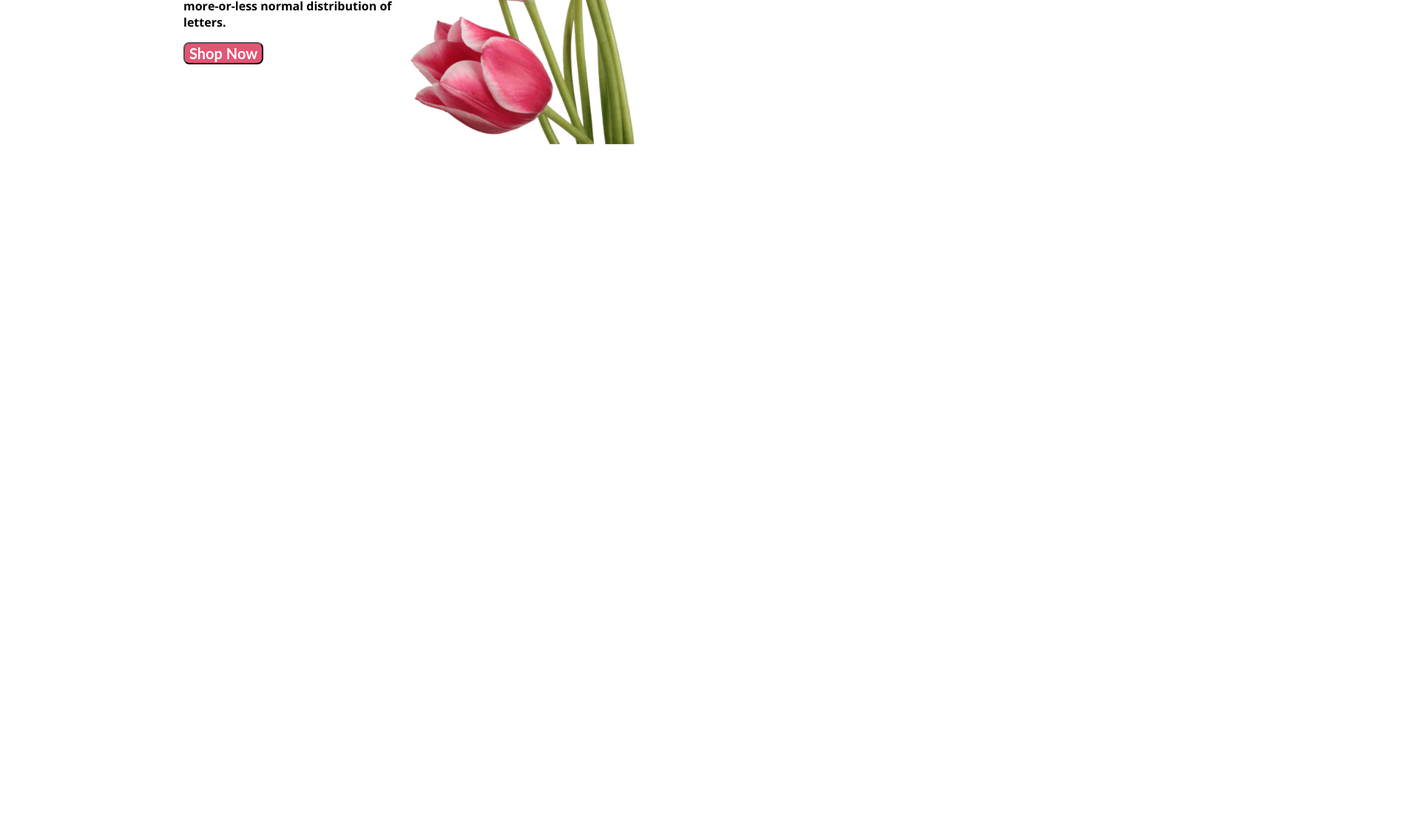
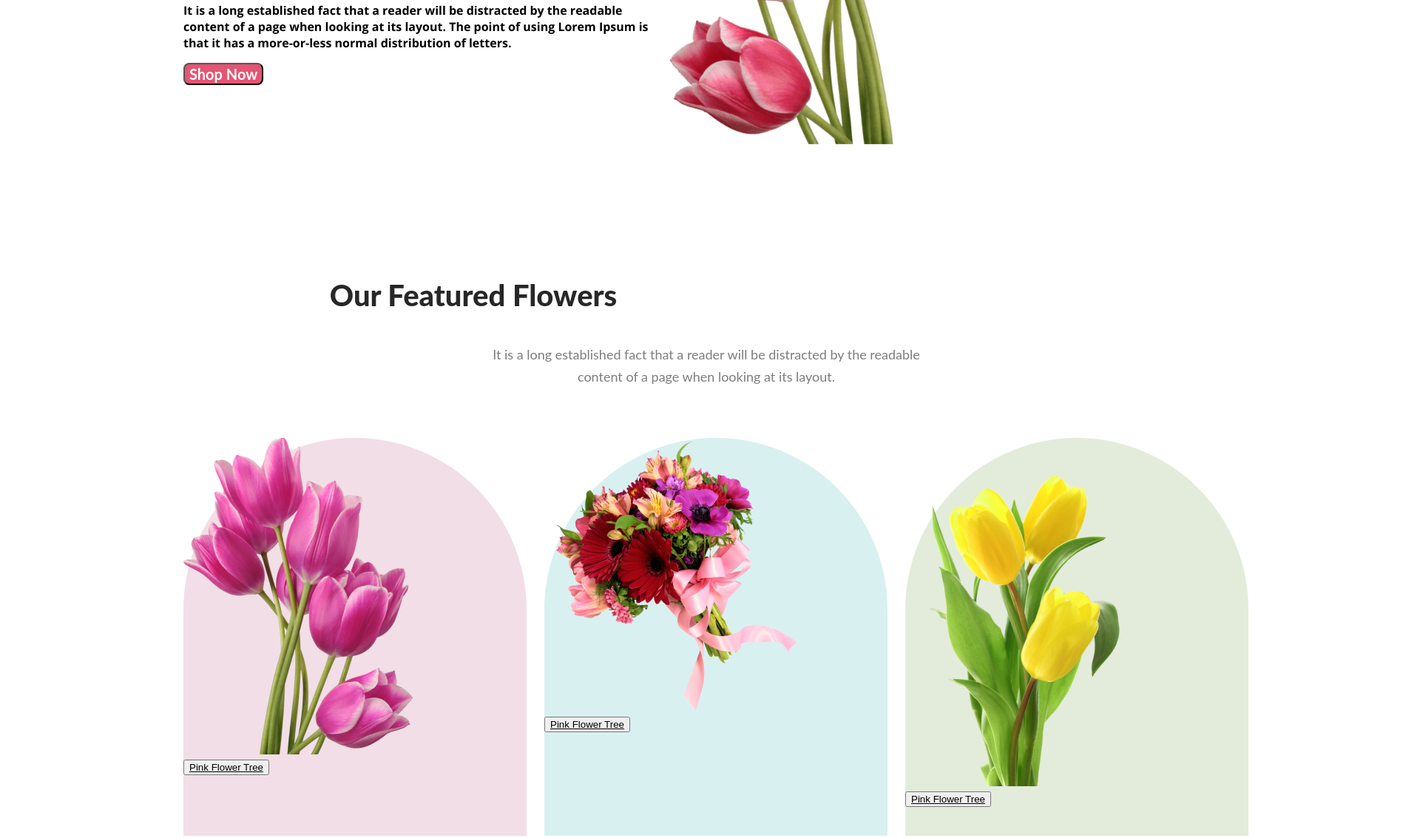
Before and after one commit to Khairul76454542/flower-shop-assignment, a plain HTML site: page index.html in a window 1280 px wide. Shown: the part 493-1626 px from the top of the page at 74% size, 1920 px wide, since content can reach past the window. Before the commit the page ends 800 px from the top, so only its background shows below. Drawn offline with nearby package versions, Linux system fonts and the light colour scheme.

Commit message:
added flower asset

```diff
--- a/index.html
+++ b/index.html
@@ -16,7 +16,7 @@
                 <h1 class="banner-title">Let's make
                      beautiful flowers a
                       part of your life.</h1>
-                      <p>It is a long established fact that a reader will be distracted by the readable content of a page when looking at its layout.
+                      <p class="banner-description">It is a long established fact that a reader will be distracted by the readable content of a page when looking at its layout.
                         The point of using Lorem Ipsum is that it has a more-or-less normal distribution of letters.</p>
                         <button class="btn-primary">Shop Now</button>
         </div>
@@ -24,11 +24,42 @@
         </div>
     </header>
     <main>
+        <section>
+        <h3 class="section-title">Our Featured Flowers</h3>
+        <p id="our-featured-flowers-description" class="section-desciption">It is a long established fact that a reader will be distracted by the readable
+             content of a page when looking at its layout.</p>
+             <div class="tree-container">
+                <div id="tree-color-1" class="tree"><img src="flower asset/pngwing 6.png" alt=""> <br><button><u>Pink Flower Tree</button></u></div>
+                <div id="tree-color-2"><img src="flower asset/pngwing 5.png" alt=""> <br><button><u>Pink Flower Tree</button></u></div>
+                <div id="tree-color-3"><img src="flower asset/pngwing 7.png" alt=""> <br><button><u>Pink Flower Tree</button></u></div>
+             </div>
+        </section>
+        <section>
+            <div class="banner">
+                <div class="banner-content">
+                    <h1 class="banner-title">Hot Deal ! Sale Up To 25% Off</h1>
+                          <p class="banner-description">It is a long established fact that a reader will be distracted by the readable content of a page when looking at its layout.</p>
+                            <button class="btn-primary">Sign Up</button>
+            </div>
+            <img class="profile-pic" src="flower asset/pngwing 8.png" alt="">
+            </div>
+        </section>
+        <section>
 
+            <h3 class="section-title">Instagram</h3>
+            <p id="our-featured-flowers-description" class="section-desciption">It is a long established fact that a reader will be distracted by the readable content of a page when looking at its layout.</p>
+        </section>
+        <section>
+            <div class="tree-container-2">
+            <div class="tree-2"><img src="flower asset/Flower 01.png" alt=""></div>
+            <div class="tree-2"><img src="flower asset/Rectangle 4.png" alt=""></div>
+            <div class="tree-2"><img src="flower asset/Rectangle 5.png" alt=""></div>
+            <div class="tree-2"><img src="flower asset/Rectangle 6.png" alt=""></div>
+            </div>
+        </section>
     </main>
     <footer>
 
     </footer>
 
 </body>
-</html>
--- a/styles/flower.css
+++ b/styles/flower.css
@@ -1,6 +1,28 @@
 /*common shared styles*/
 body {
     font-family: 'Open Sans', sans-serif;
+}
+.section-title{
+    background: #FFF;
+    color: #272727;
+text-align: center;
+font-family: Lato;
+font-size: 40px;
+font-weight: 800;
+line-height: normal;
+}
+.section-desciption{
+    display: flex;
+    padding: 1px 650px 0px 650px;
+width: 594px;
+flex-direction: column;
+flex-shrink: 0;
+color: rgba(39, 39, 39, 0.60);
+text-align: center;
+font-family: Lato;
+font-size: 18px;
+font-weight: 400;
+line-height: 30px;
 }
 nav{
     display: flex;
@@ -8,6 +30,9 @@ nav{
 }
 .header{
     background-color: rgba(229, 84, 115, 0.10);
+    width: 1920px;
+height: 850px;
+flex-shrink: 0;
 }
 .banner{
     padding: 50px 240px;
@@ -16,6 +41,15 @@ nav{
 }
 .banner .profile-pic{
     width: 500px;
+}
+.banner-title{
+    color: #272727;
+font-family: Lato;
+font-size: 80px;
+font-style: normal;
+font-weight: 800;
+line-height: normal;
+margin-bottom: 0;
 }
 .btn-primary{
     color: #FFF;
@@ -26,3 +60,60 @@ border-radius: 8px;
 background: #E55473;
 font-size: normal;
 }
+.banner-description{
+    display: flex;
+    width: 634px;
+    flex-direction: column;
+    flex-shrink: 0;
+}
+.banner-content{
+
+}
+#our-featured-flowers-description{
+
+}
+/*tree related styles*/
+.tree-container{
+    display: flex;
+    gap: 24px;
+    padding: 50px 24px 200px 240px;
+    width: 464px;
+height: 538px;
+flex-shrink: 0;
+border-radius: 300px 300px 0px 0px;
+width: 1920px;
+height: 4867px;
+background: #FFF;
+}
+#tree-color-1{
+    border-radius: 300px 300px 0px 0px;
+background-color: rgba(167, 33, 98, 0.15);
+width: 464px;
+height: 538px;
+flex-shrink: 0;
+}
+#tree-color-2{
+    border-radius: 300px 300px 0px 0px;
+    background-color: rgba(5, 151, 160, 0.15);
+width: 464px;
+height: 538px;
+flex-shrink: 0;
+}
+#tree-color-3{
+    border-radius: 300px 300px 0px 0px;
+background-color: rgba(71, 125, 17, 0.15);
+width: 464px;
+height: 538px;
+flex-shrink: 0;
+}
+
+main section{
+    margin-top: 130px;
+}
+.tree-container-2{
+    display: flex;
+    padding: 0px 240px 50px 240px;
+}
+.tree-2{
+    padding-left: 24px;
+}
```
